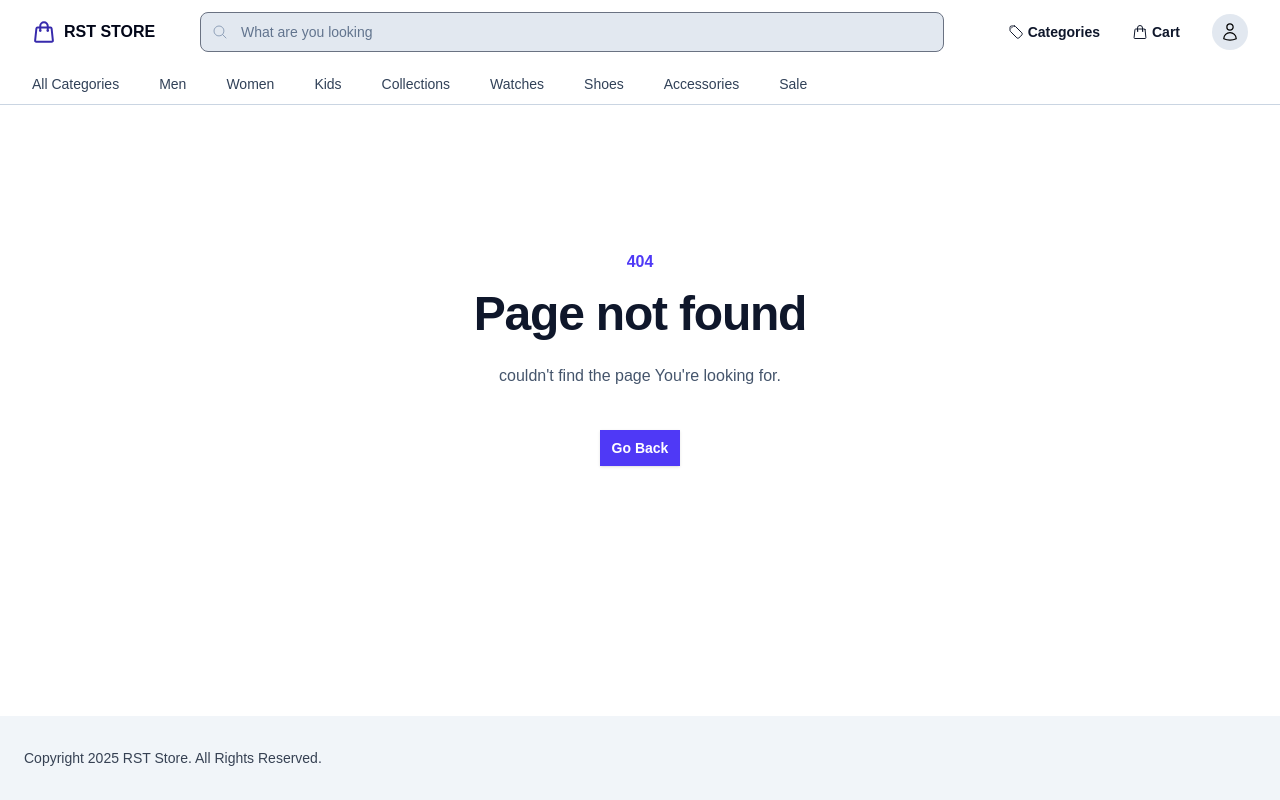
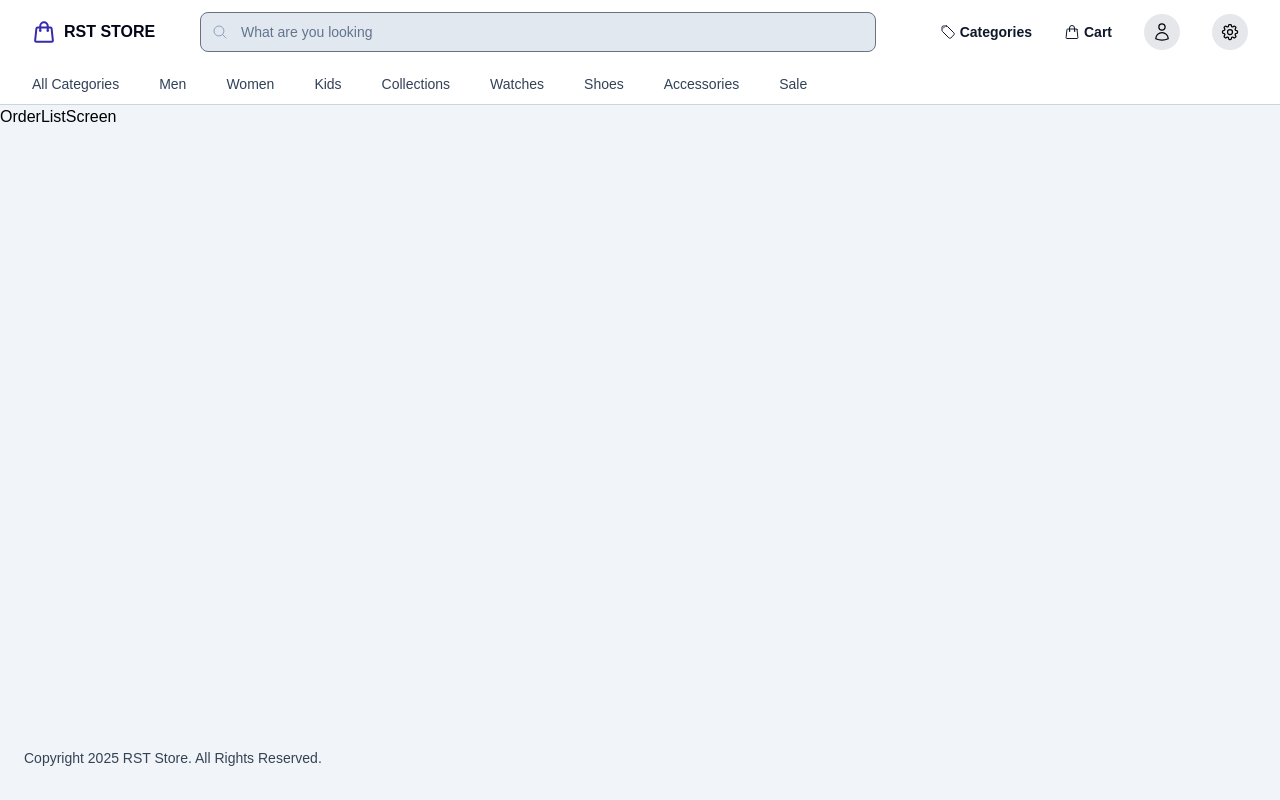
Before and after one commit to vishalp0407/rststore, a React (Vite) app in the folder client/: page /admin/orderlist in a window 1280 px wide. Built offline with nearby package versions, Linux system fonts and the light colour scheme; sample sign-in values are in the browser's storage; a web font is replaced by a local one.

Commit message:
Step 57 completed:  - Created order list screen (empty)     - Created AdminRoute component     - Added OrderListScreen to App.jsx     - Added admin menu to thje DesktopMenu component

```diff
--- /dev/null
+++ b/client/src/components/AdminRoute/index.jsx
@@ -0,0 +1,15 @@
+import React from "react";
+import { useSelector } from "react-redux";
+import { Navigate, Outlet } from "react-router-dom";
+
+const AdminRoute = () => {
+  const { userInfo } = useSelector((state) => state.auth);
+
+  return userInfo && userInfo.isAdmin ? (
+    <Outlet />
+  ) : (
+    <Navigate to="/login" replace />
+  );
+};
+
+export default AdminRoute;
--- a/client/src/components/Header/DesktopMenu.jsx
+++ b/client/src/components/Header/DesktopMenu.jsx
@@ -1,18 +1,18 @@
 import {
+  Cog8ToothIcon,
   ShoppingBagIcon,
   TagIcon,
   UserIcon,
 } from "@heroicons/react/24/outline";
-
+import { logout } from "@slices/authSlice";
+import { useLogoutMutation } from "@slices/usersApiSlice";
 import { useEffect, useRef, useState } from "react";
+import { useDispatch, useSelector } from "react-redux";
 import { Link, useNavigate } from "react-router-dom";
-import { useDispatch, useSelector } from "react-redux";
 
 import MenuItem from "./MenuItem";
-import { logout } from "@slices/authSlice";
-import { useLogoutMutation } from "@slices/usersApiSlice";
 
-const DeskTopMenu = () => {
+const DesktopMenu = () => {
   const dispatch = useDispatch();
   const navigate = useNavigate();
 
@@ -20,23 +20,11 @@ const DeskTopMenu = () => {
   const { userInfo } = useSelector((state) => state.auth);
 
   const [isOpen, setIsOpen] = useState(false);
+  const [adminIsOpen, setAdminIsOpen] = useState(false);
   const menuRef = useRef(null);
+  const adminMenuRef = useRef(null);
 
   const [logoutApiCall] = useLogoutMutation();
-
-  useEffect(() => {
-    const handleClickOutside = (e) => {
-      if (menuRef.current && !menuRef.current.contains(e.target)) {
-        setIsOpen(false);
-      }
-    };
-
-    document.addEventListener("mousedown", handleClickOutside);
-
-    return () => {
-      document.removeEventListener("mousedown", handleClickOutside);
-    };
-  }, []);
 
   const handleLogout = async () => {
     try {
@@ -48,12 +36,29 @@ const DeskTopMenu = () => {
     }
   };
 
+  useEffect(() => {
+    const handleClickOutside = (e) => {
+      if (menuRef.current && !menuRef.current.contains(e.target)) {
+        setIsOpen(false);
+      }
+
+      if (adminMenuRef.current && !adminMenuRef.current.contains(e.target)) {
+        setAdminIsOpen(false);
+      }
+    };
+
+    document.addEventListener("mousedown", handleClickOutside);
+
+    return () => {
+      document.removeEventListener("mousedown", handleClickOutside);
+    };
+  }, []);
+
   return (
-    <nav className="hidden items-center sm:ml-6  sm:flex sm:space-x-8">
-      <MenuItem url="/categories" icon={TagIcon} label="Categories" />
-
+    <nav className="hidden items-center sm:ml-6 sm:flex sm:space-x-8">
+      <MenuItem url="/categories" label="Categories" icon={TagIcon} />
       <div className="flex items-center gap-2">
-        <MenuItem url="/cart" icon={ShoppingBagIcon} label="Cart" />
+        <MenuItem url="/cart" label="Cart" icon={ShoppingBagIcon} />
         {cartItems.length > 0 && (
           <span className="min-w-5 rounded-full bg-indigo-700 text-center text-sm font-semibold text-white">
             {cartItems.length}
@@ -63,7 +68,7 @@ const DeskTopMenu = () => {
       {userInfo ? (
         <div className="relative z-50" ref={menuRef}>
           <button
-            className="focus:outline-offset-3 rounded-full bg-slate-200 p-2 focus:outline focus:outline-2"
+            className="focus:outline-offset-3 rounded-full bg-gray-200 p-2 focus:outline focus:outline-2"
             onClick={() => setIsOpen(!isOpen)}
           >
             <UserIcon className="h-5 w-5" />
@@ -71,24 +76,24 @@ const DeskTopMenu = () => {
 
           {isOpen && (
             <nav className="absolute right-0 top-10 min-w-48 rounded-lg bg-white shadow-md">
-              <div className="border-b border-slate-300 p-4 pb-3">
+              <div className="border-b p-4 pb-3">
                 <p className="text-sm leading-normal">
-                  <span className="font-semibold text-slate-900">
+                  <span className="font-semibold text-gray-900">
                     {userInfo.name}
                   </span>
                   <br />
-                  <span className="text-slate-900">{userInfo.email}</span>
+                  <span className="text-gray-900">{userInfo.email}</span>
                 </p>
               </div>
               <Link
                 to="/profile"
-                className="block px-4 py-2 text-sm text-slate-700 transition-all hover:bg-slate-200 focus:bg-slate-300"
+                className="block px-4 py-2 text-sm text-gray-700 transition-all hover:bg-gray-200 focus:bg-gray-300"
               >
                 Profile
               </Link>
               <button
                 onClick={handleLogout}
-                className="block w-full px-4 py-2 text-left text-sm text-slate-700 transition-all hover:bg-slate-200 focus:bg-slate-300"
+                className="block w-full px-4 py-2 text-left text-sm text-gray-700 transition-all hover:bg-gray-200 focus:bg-gray-300"
               >
                 Logout
               </button>
@@ -98,8 +103,42 @@ const DeskTopMenu = () => {
       ) : (
         <MenuItem url="/login" label="Login" icon={UserIcon} />
       )}
+
+      {userInfo && userInfo.isAdmin && (
+        <div className="relative z-50" ref={adminMenuRef}>
+          <button
+            className="focus:outline-offset-3 rounded-full bg-gray-200 p-2 focus:outline focus:outline-2"
+            onClick={() => setAdminIsOpen(!adminIsOpen)}
+          >
+            <Cog8ToothIcon className="h-5 w-5" />
+          </button>
+
+          {adminIsOpen && (
+            <nav className="absolute right-0 top-10 min-w-48 rounded-lg bg-white shadow-md">
+              <Link
+                to="/admin/orderlist"
+                className="block px-4 py-2 text-sm text-gray-700 transition-all hover:bg-gray-200 focus:bg-gray-300"
+              >
+                All Orders
+              </Link>
+              <Link
+                to="/admin/userlist"
+                className="block px-4 py-2 text-sm text-gray-700 transition-all hover:bg-gray-200 focus:bg-gray-300"
+              >
+                All Users
+              </Link>
+              <Link
+                to="/admin/productlist"
+                className="block px-4 py-2 text-sm text-gray-700 transition-all hover:bg-gray-200 focus:bg-gray-300"
+              >
+                All Products
+              </Link>
+            </nav>
+          )}
+        </div>
+      )}
     </nav>
   );
 };
 
-export default DeskTopMenu;
+export default DesktopMenu;
--- /dev/null
+++ b/client/src/screens/OrderList/index.jsx
@@ -0,0 +1,9 @@
+const OrderListScreen = () => {
+  return (
+    <div>
+      <h1>OrderListScreen</h1>
+    </div>
+  );
+};
+
+export default OrderListScreen;
```
Also changed, not shown: client/src/App.jsx (+14 -0 lines).
